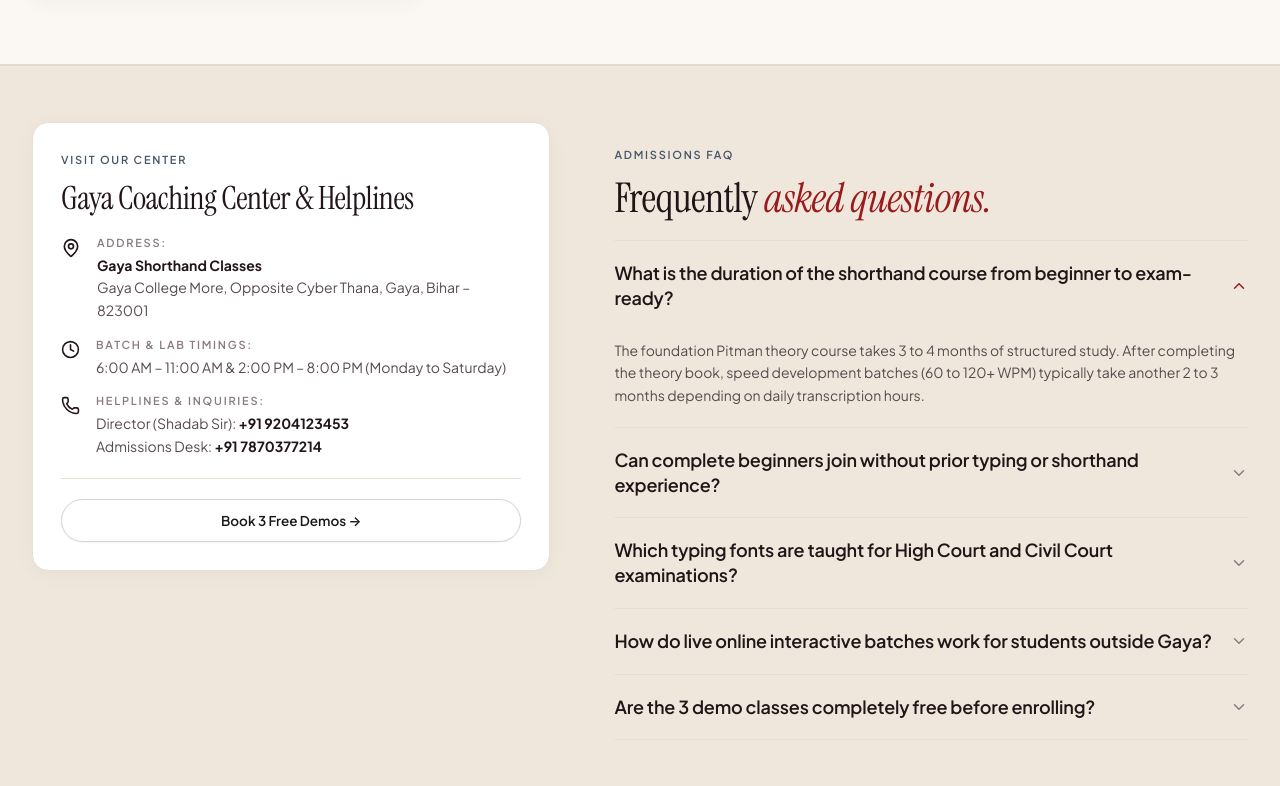
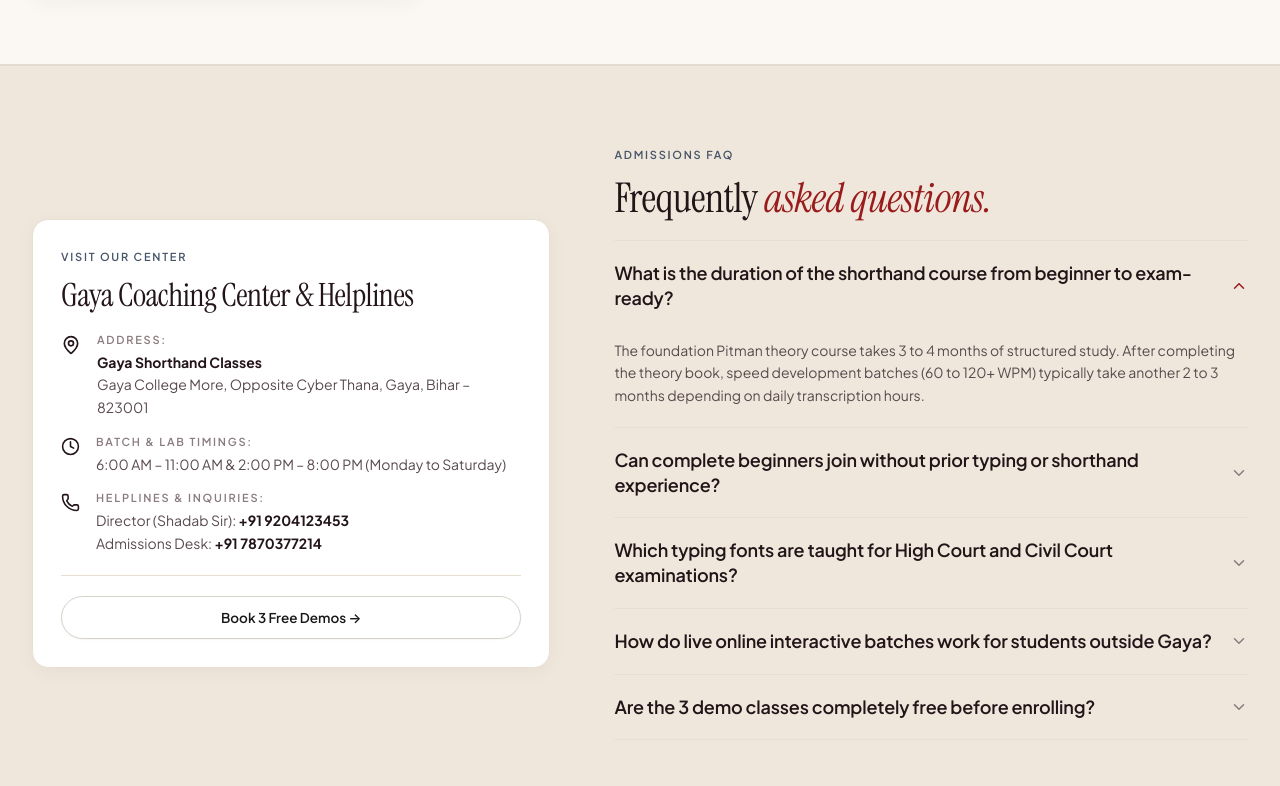
Before and after one commit to codemonkx/shorthandplus, a React (Vite) app: page / in a window 1280 px wide. Shown: the part 3154-3940 px from the top of the page. Built offline with nearby package versions, Linux system fonts and the light colour scheme; no server answers.

Commit message:
fix(faq): vertically center Gaya center card alongside FAQ column on desktop

```diff
--- a/src/landing-redesign.css
+++ b/src/landing-redesign.css
@@ -1695,6 +1695,7 @@
   .sp-center-faq-grid {
     grid-template-columns: 0.9fr 1.1fr;
     gap: 4rem;
+    align-items: center !important;
   }
 }
 
@@ -1706,12 +1707,6 @@
   padding: 1.75rem !important;
   text-align: left;
   box-shadow: 0 4px 20px rgba(35, 20, 24, 0.04) !important;
-}
-
-@media (min-width: 1024px) {
-  .sp-center-card {
-    margin-top: -1.5rem !important;
-  }
 }
 
 .sp-center-heading {
--- a/src/views/LandingPage.jsx
+++ b/src/views/LandingPage.jsx
@@ -2204,11 +2204,11 @@ export default function LandingPage({
       <section className="sp-center-faq-section bg-[#EFE7DC] border-t border-[#E3D9CC] py-16 lg:py-20">
         <div className="sp-container">
 
-          <div className="sp-center-faq-grid">
+          <div className="sp-center-faq-grid lg:items-center">
 
             {/* Left Column: Center Location & Helplines (Soft Ivory #F7F5F0) */}
-            <FadeUp>
-              <div className="sp-center-card bg-[#FFFFFF] border border-[#E8DFD3] rounded-2xl p-7 lg:-mt-6 shadow-[0_4px_20px_rgba(35,20,24,0.04)]">
+            <FadeUp className="lg:self-center w-full">
+              <div className="sp-center-card bg-[#FFFFFF] border border-[#E8DFD3] rounded-2xl p-7 shadow-[0_4px_20px_rgba(35,20,24,0.04)]">
                 <span className="sp-section-eyebrow text-[11px] font-semibold uppercase tracking-[0.16em] text-[#594A4D]">
                   VISIT OUR CENTER
                 </span>
```
